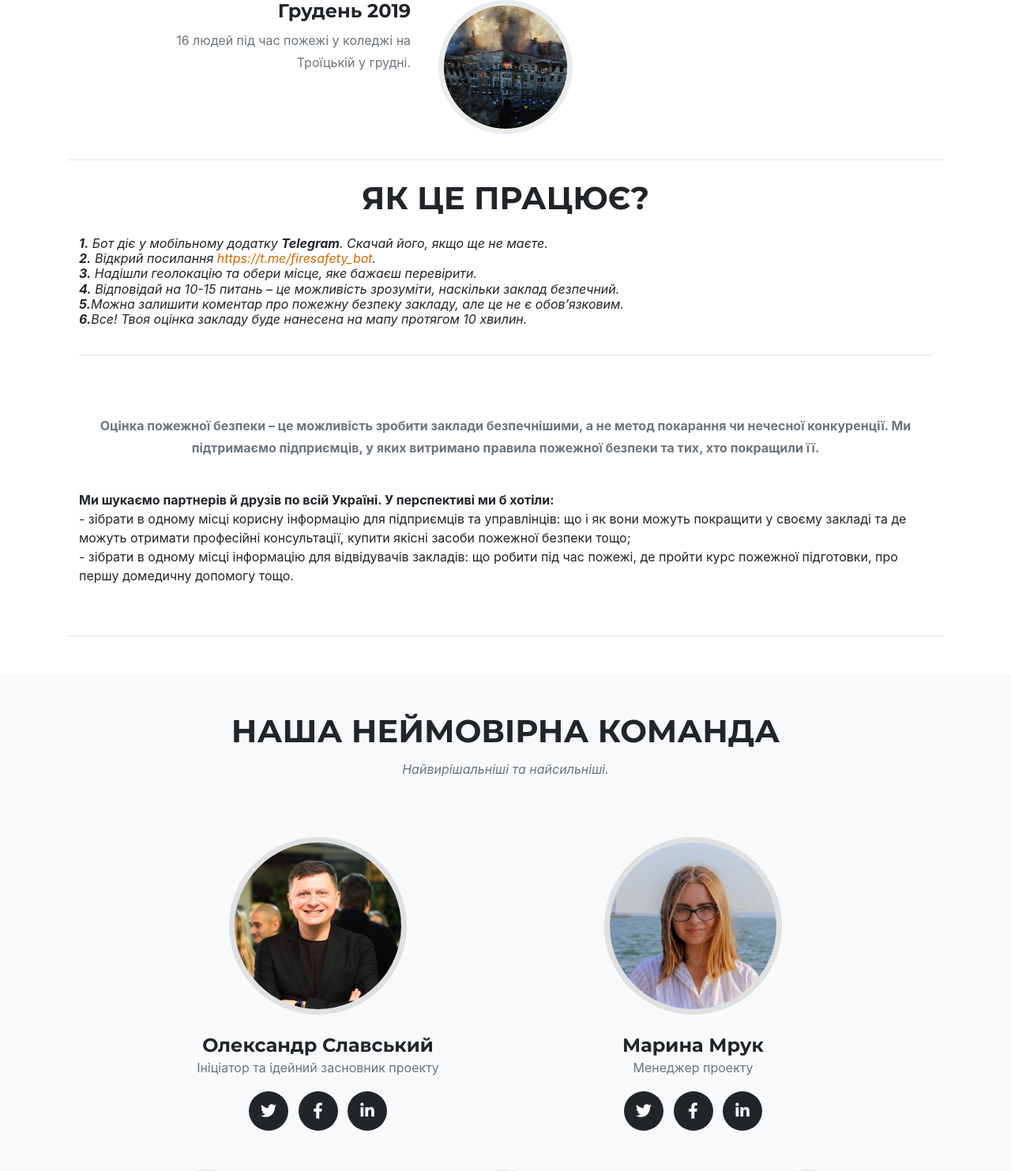
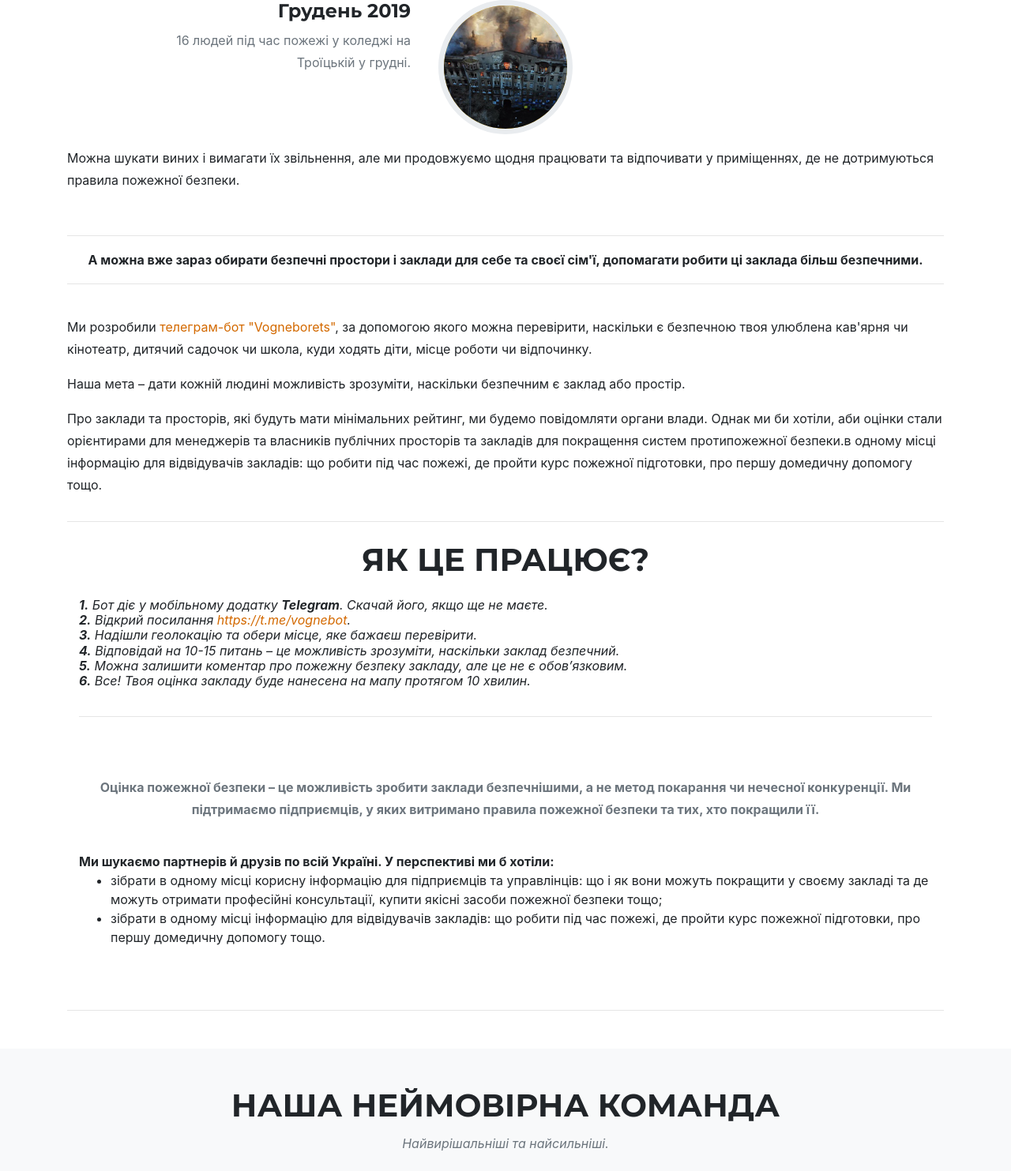
Before and after one commit to Bot-Zavod/vogneborets, a Flask app: template Website/templates/index.html in a window 1280 px wide. Shown: the part 1594-3077 px from the top of the page at 79% size. Run offline with Flask 2, Linux system fonts and the light colour scheme; the template is opened without the code that fills it, so the values that code supplies are empty; some libraries are stand-ins or nearby versions; some web fonts are replaced.

Commit message:
Design finished

```diff
--- a/Website/templates/index.html
+++ b/Website/templates/index.html
@@ -121,27 +121,37 @@
 		                </div>
 		              </div>
 		            </li>
-	          </ul>
+            </ul>
+            <p>Можна шукати виних і вимагати їх звільнення, але ми продовжуємо щодня працювати та відпочивати у приміщеннях, де не дотримуються правила пожежної безпеки.</p>
+          </br><hr>
+            <p class="text-center"><b>А можна вже зараз обирати безпечні простори і заклади для себе та своєї сім'ї, допомагати робити ці заклада більш безпечними.</b></p>
+          <hr></br>
+            <p>Ми розробили <a href = "https://t.me/vognebot">телеграм-бот "Vogneborets"</a>, за допомогою якого можна перевірити, наскільки є безпечною твоя улюблена кав'ярня чи кінотеатр, дитячий садочок чи школа, куди ходять діти, місце роботи чи відпочинку.</p>
+            <p>Наша мета – дати кожній людині можливість зрозуміти, наскільки безпечним є заклад або простір.</p>
+            <p>Про заклади та просторів, які будуть мати мінімальних рейтинг, ми будемо повідомляти органи влади. Однак ми би хотіли, аби оцінки стали орієнтирами для менеджерів та власників публічних просторів та закладів для покращення систем протипожежної безпеки.в одному місці інформацію для відвідувачів закладів: що робити під час пожежі, де пройти курс пожежної підготовки, про першу домедичну допомогу тощо.</p>
+
 	        </div>
       </div>
       <hr>
       <div class="col-lg-12 mt-4">
           <h2 class="section-heading text-uppercase text-center mt-3">ЯК ЦЕ ПРАЦЮЄ?</h2>
           <h3 class="section-subheading mt-4"><b>1.</b> Бот діє у мобільному додатку <b>Telegram</b>. Скачай його, якщо ще не маєте.
-			  </br><b>2.</b> Відкрий посилання <a href="https://t.me/firesafety_bot">https://t.me/firesafety_bot</a>.
+			  </br><b>2.</b> Відкрий посилання <a href="https://t.me/vognebot">https://t.me/vognebot</a>.
 			  </br><b>3.</b> Надішли геолокацію та обери місце, яке бажаєш перевірити.
 			  </br><b>4.</b> Відповідай на 10-15 питань – це можливість зрозуміти, наскільки заклад безпечний.
-			  </br><b>5.</b>Можна залишити коментар про пожежну безпеку закладу, але це не є обов’язковим.
-			  </br><b>6.</b>Все! Твоя оцінка закладу буде нанесена на мапу протягом 10 хвилин.
+			  </br><b>5.</b> Можна залишити коментар про пожежну безпеку закладу, але це не є обов’язковим.
+			  </br><b>6.</b> Все! Твоя оцінка закладу буде нанесена на мапу протягом 10 хвилин.
 				</br></br><hr>
 		  </h3>
       	<p class="text-center text-muted">
 	      	<b>Оцінка пожежної безпеки – це можливість зробити заклади безпечнішими, а не метод покарання чи нечесної конкуренції. Ми підтримаємо підприємців, у яких витримано правила пожежної безпеки та тих, хто покращили її.</b>
 	    </p>
-			</br><b>Ми шукаємо партнерів й друзів по всій Україні. У перспективі ми б хотіли:</b>
-			</br> - зібрати в одному місці корисну інформацію для підприємців та управлінців: що і як вони можуть покращити у своєму закладі та де можуть отримати професійні консультації, купити якісні засоби пожежної безпеки тощо;
-			</br> - зібрати в одному місці інформацію для відвідувачів закладів: що робити під час пожежі, де пройти курс пожежної підготовки, про першу домедичну допомогу тощо.
-      </div>
+      </br><b>Ми шукаємо партнерів й друзів по всій Україні. У перспективі ми б хотіли:</b>
+      <ul>
+			<li>зібрати в одному місці корисну інформацію для підприємців та управлінців: що і як вони можуть покращити у своєму закладі та де можуть отримати професійні консультації, купити якісні засоби пожежної безпеки тощо;
+			<li>зібрати в одному місці інформацію для відвідувачів закладів: що робити під час пожежі, де пройти курс пожежної підготовки, про першу домедичну допомогу тощо.
+      </ul>
+    </div>
 	  </br></br><hr>
 </section>
 
@@ -214,6 +224,7 @@
           <div class="team-member">
             <img class="mx-auto rounded-circle" src="/static/img/team/Vlad.jpg" alt="">
             <h4>Владислав Піотровський</h4>
+            <p class="text-muted">Technical lead, Python dev</p>
             <ul class="list-inline social-buttons  mt-2">
               <li class="list-inline-item">
                 <a href="#">
@@ -237,6 +248,7 @@
           <div class="team-member">
             <img class="mx-auto rounded-circle" src="/static/img/team/Andrew.jpg" alt="">
             <h4>Андрій  Майдан</h4>
+            <p class="text-muted">Dev OPS, Software Architect</p>
             <ul class="list-inline social-buttons mt-2">
               <li class="list-inline-item">
                 <a href="#">
@@ -260,6 +272,7 @@
           <div class="team-member">
             <img class="mx-auto rounded-circle" src="/static/img/team/Alex.jpg" alt="">
             <h4>Олексій Марковський</h4>
+            <p class="text-muted">Web, Python Developer</p>
             <ul class="list-inline social-buttons mt-2">
               <li class="list-inline-item">
                 <a href="#">
```
